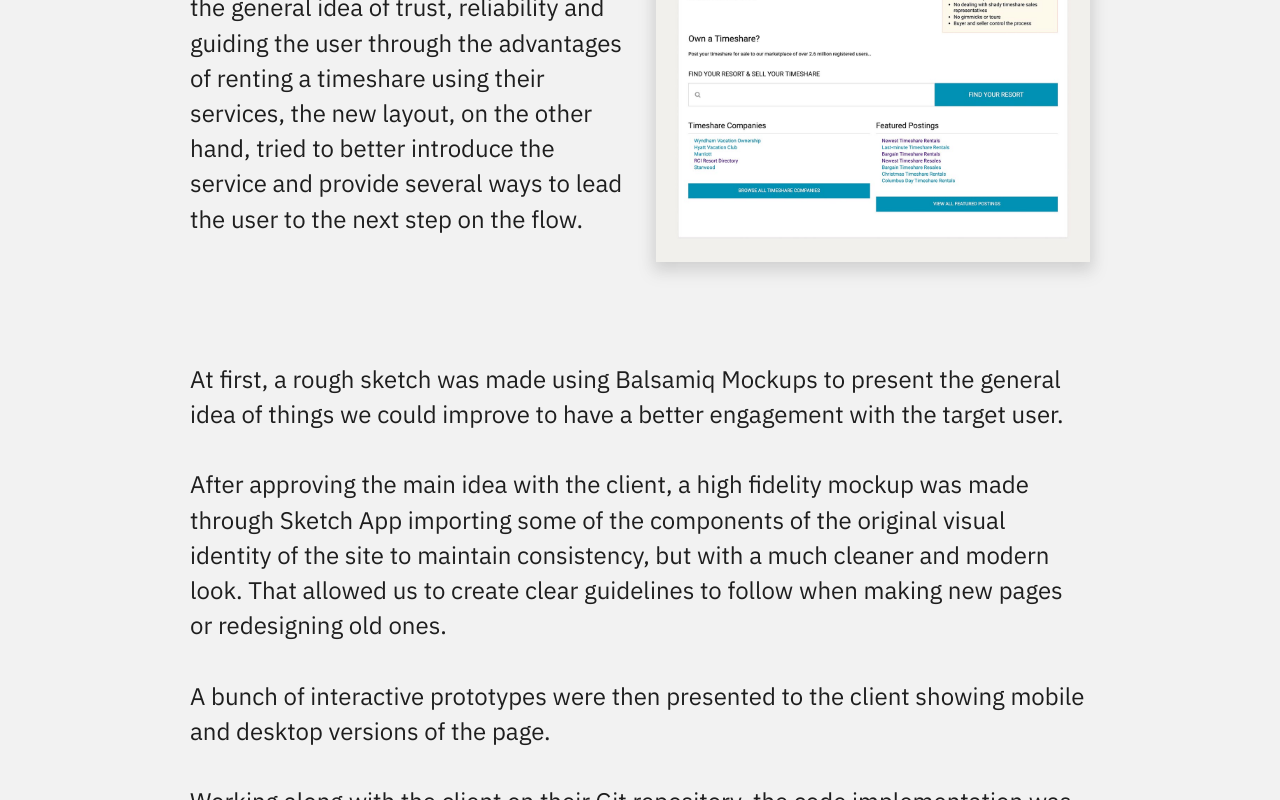
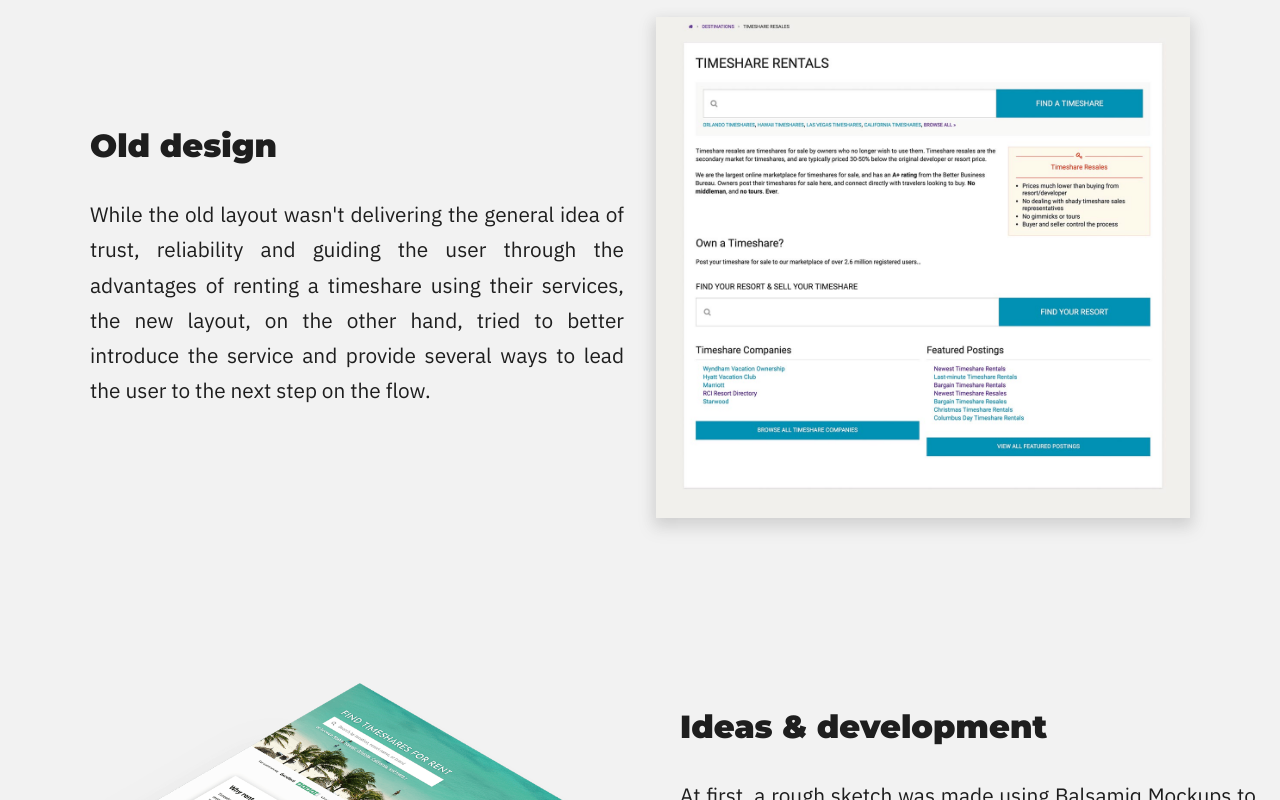
Before and after one commit to marcelorubens/mrubens, a Nuxt app: page / in a window 1280 px wide. Shown: the part 2000-2800 px from the top of the page. Built offline with nearby package versions, Linux system fonts and the light colour scheme.

Commit message:
rw edit and structural changes

```diff
--- a/assets/sass/setup/_structure.scss
+++ b/assets/sass/setup/_structure.scss
@@ -9,18 +9,24 @@ body {
   }
 }
 
-// Container
+// Sections and containers
+
+section {
+  min-height: 100vh;
+  padding: 8rem $default-padding;
+}
+
 .container {
   position: relative;
   width: 100%;
-  max-width: 900px;
+  max-width: 1100px;
   margin-right: auto;
   margin-left: auto;
 }
 
-section {
-  min-height: 100vh;
-  padding: 8rem 1.5rem;
+.full-width {
+  margin-right: -$default-padding;
+  margin-left: -$default-padding;
 }
 
 // Breakpoints
@@ -155,3 +161,8 @@ $large:  1024px;
   margin-top: 6rem;
   margin-bottom: 6rem;
 }
+
+// Viewport height
+
+.vh-80  { min-height: 80vh; }
+.vh-100 { min-height: 100vh; }
--- a/assets/sass/setup/_typography.scss
+++ b/assets/sass/setup/_typography.scss
@@ -25,6 +25,7 @@ p {
   margin-bottom: 1.2rem;
   font-size: 1.2rem;
   line-height: 1.8rem;
+  text-align: justify;
   &:last-child { margin-bottom: 0; }
 }
 
@@ -44,7 +45,7 @@ p {
 
   p {
     margin-bottom: 2.2rem;
-    font-size: 1.5rem;
+    font-size: 1.3rem;
     line-height: 2.2rem;
   }
 
--- a/assets/sass/setup/_variables.scss
+++ b/assets/sass/setup/_variables.scss
@@ -10,5 +10,7 @@ $secondary-dark: #d60045;
 
 $text-color: $black;
 
+$default-padding : 1.5rem;
+
 $shadow: 0 5px 14px 1px rgba(0, 0, 0, 0.10),
          0 8px 16px 6px rgba(0, 0, 0, 0.05);
--- a/components/projects/ProjectRw.vue
+++ b/components/projects/ProjectRw.vue
@@ -6,19 +6,29 @@
       </h2>
       <p>A very large and well known Timeshares company inquired about a redesign for their main Timeshare Rentals page.</p>
       <device-hero project-key="rw" scroll />
-      <div class="row my-5">
+      <div class="row my-5 vh-80">
         <div class="d-flex flex-column justify-center">
           <h2>Old design</h2>
           <p>While the old layout wasn't delivering the general idea of trust, reliability and guiding the user through the advantages of renting a timeshare using their services, the new layout, on the other hand, tried to better introduce the service and provide several ways to lead the user to the next step on the flow.</p>
         </div>
-        <div>
+        <div class="d-flex flex-column justify-center">
           <img src="@/assets/img/rw-old.jpg" class="shadow">
         </div>
       </div>
-      <p>At first, a rough sketch was made using Balsamiq Mockups to present the general idea of things we could improve to have a better engagement with the target user.</p>
-      <p>After approving the main idea with the client, a high fidelity mockup was made through Sketch App importing some of the components of the original visual identity of the site to maintain consistency, but with a much cleaner and modern look. That allowed us to create clear guidelines to follow when making new pages or redesigning old ones.</p>
-      <p>A bunch of interactive prototypes were then presented to the client showing mobile and desktop versions of the page.</p>
-      <p>Working along with the client on their Git repository, the code implementation was made for the new page, cleaning old components and allowing the new ones to be used across the board whenever needed.</p>
+    </div>
+    <div class="full-width my-5">
+      <div class="row">
+        <div>
+          <img src="@/assets/img/rw-isometric.png">
+        </div>
+        <div class="p-2 d-flex flex-column justify-center">
+          <h2>Ideas & development</h2>
+          <p>At first, a rough sketch was made using Balsamiq Mockups to present the general idea of things we could improve to have a better engagement with the target user.</p>
+          <p>After approving the main idea with the client, a high fidelity mockup was made through Sketch App importing some of the components of the original visual identity of the site to maintain consistency, but with a much cleaner and modern look. That allowed us to create clear guidelines to follow when making new pages or redesigning old ones.</p>
+          <p>A bunch of interactive prototypes were then presented to the client showing mobile and desktop versions of the page.</p>
+          <p>Working along with the client on their Git repository, the code implementation was made for the new page, cleaning old components and allowing the new ones to be used across the board whenever needed.</p>
+        </div>
+      </div>
     </div>
     <div style=" height: 400px; background: #ddd; padding: 1rem; margin-left: -1.5rem; margin-right: -1.5rem" class="my-5">
       <p>details img</p>
```
Also changed, not shown: assets/img/rw-isometric.png (added).
